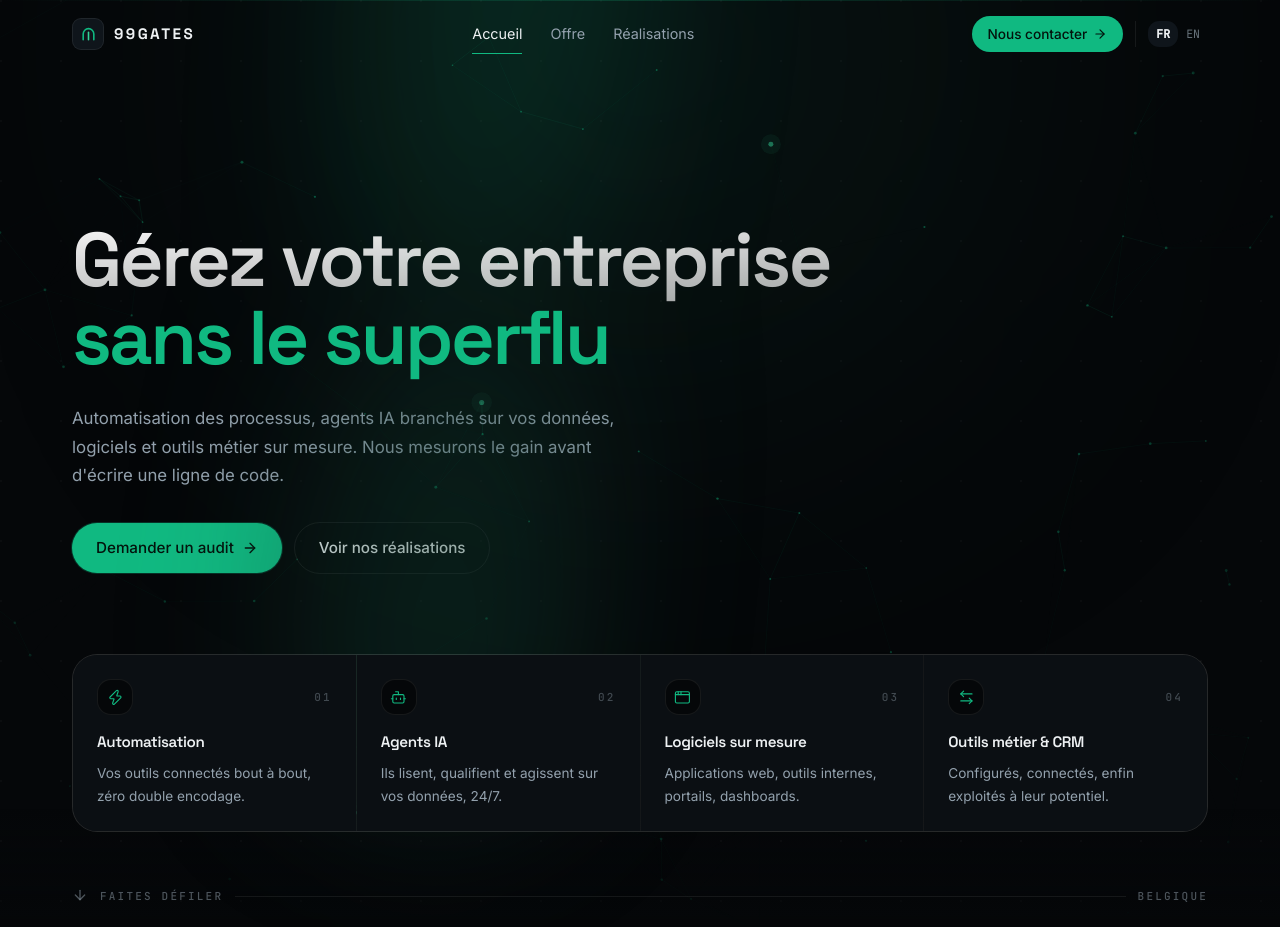
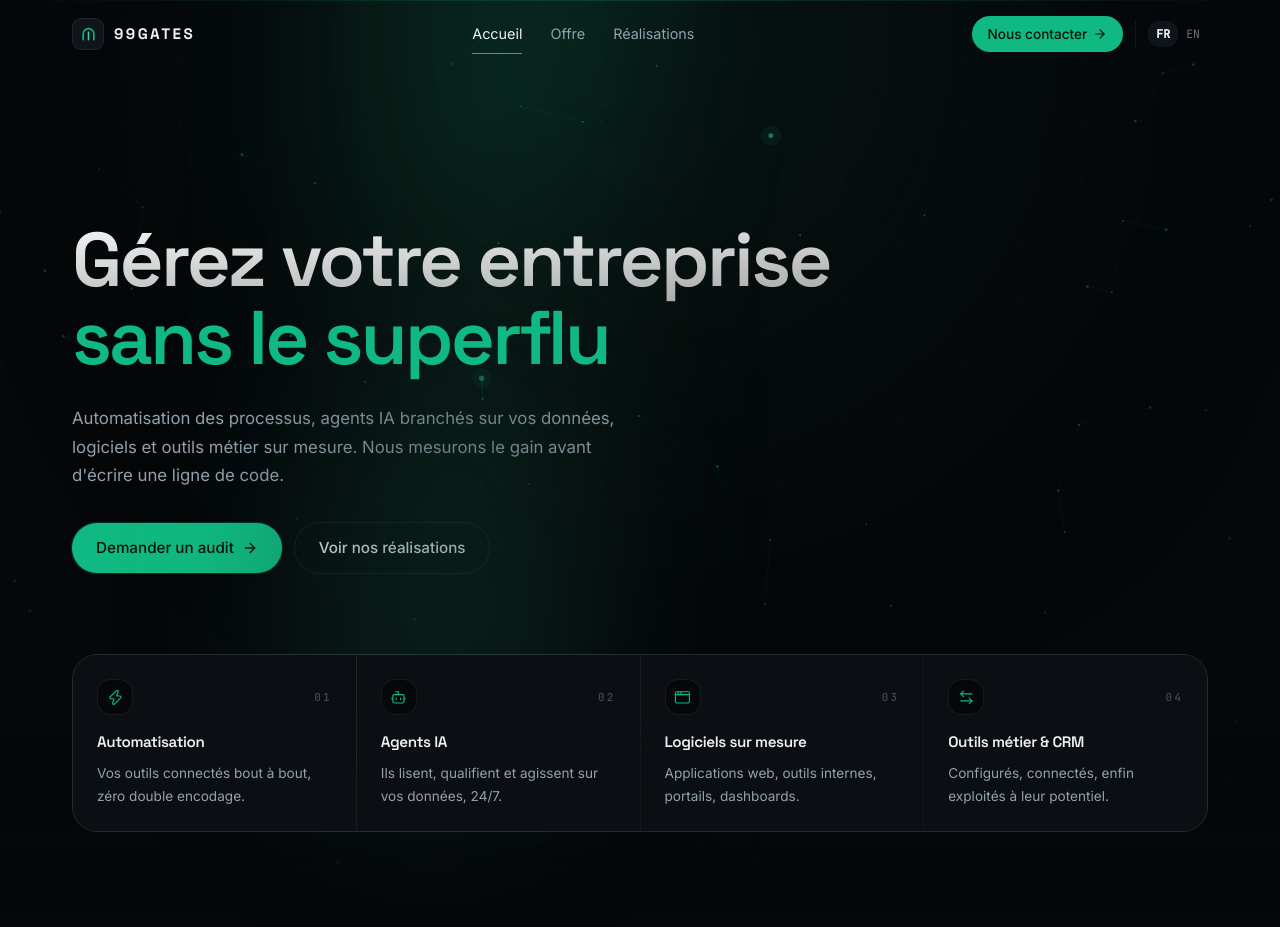
Before and after one commit to Synode-agency/Synode-agency, a Next.js app: page / in a window 1280 px wide. Shown: the top 927 px of the page. Built offline with nearby package versions, Linux system fonts and the light colour scheme.

Commit message:
Hero: remove the "scroll / Belgium" cue line under the pillar cards
Drop the third hero Reveal (ArrowDown + "Faites défiler"/"Scroll" +
hairline + location). Unused ArrowDown import and `site` destructure
removed. The 4 pillar cards are now the last hero element.

```diff
--- a/src/components/sections/hero.tsx
+++ b/src/components/sections/hero.tsx
@@ -1,11 +1,11 @@
-import { ArrowRight, ArrowDown } from "lucide-react";
+import { ArrowRight } from "lucide-react";
 import { Reveal } from "@/components/site/reveal";
 import { SynapseField } from "@/components/site/synapse-field";
 import { Icon } from "@/components/site/icon";
 import { getContent, type Locale } from "@/lib/content";
 
 export function Hero({ locale }: { locale: Locale }) {
-  const { hero, site } = getContent(locale);
+  const { hero } = getContent(locale);
 
   return (
     <section
@@ -86,18 +86,6 @@ export function Hero({ locale }: { locale: Locale }) {
             </div>
           ))}
         </Reveal>
-
-        <Reveal
-          delay={220}
-          className="mt-14 flex items-center gap-3 text-muted-foreground/50"
-        >
-          <ArrowDown className="size-4 animate-bounce [animation-duration:2s]" />
-          <span className="eyebrow">
-            {locale === "fr" ? "Faites défiler" : "Scroll"}
-          </span>
-          <span className="h-px flex-1 bg-hairline" />
-          <span className="eyebrow tnum">{site.location}</span>
-        </Reveal>
       </div>
     </section>
   );
```
